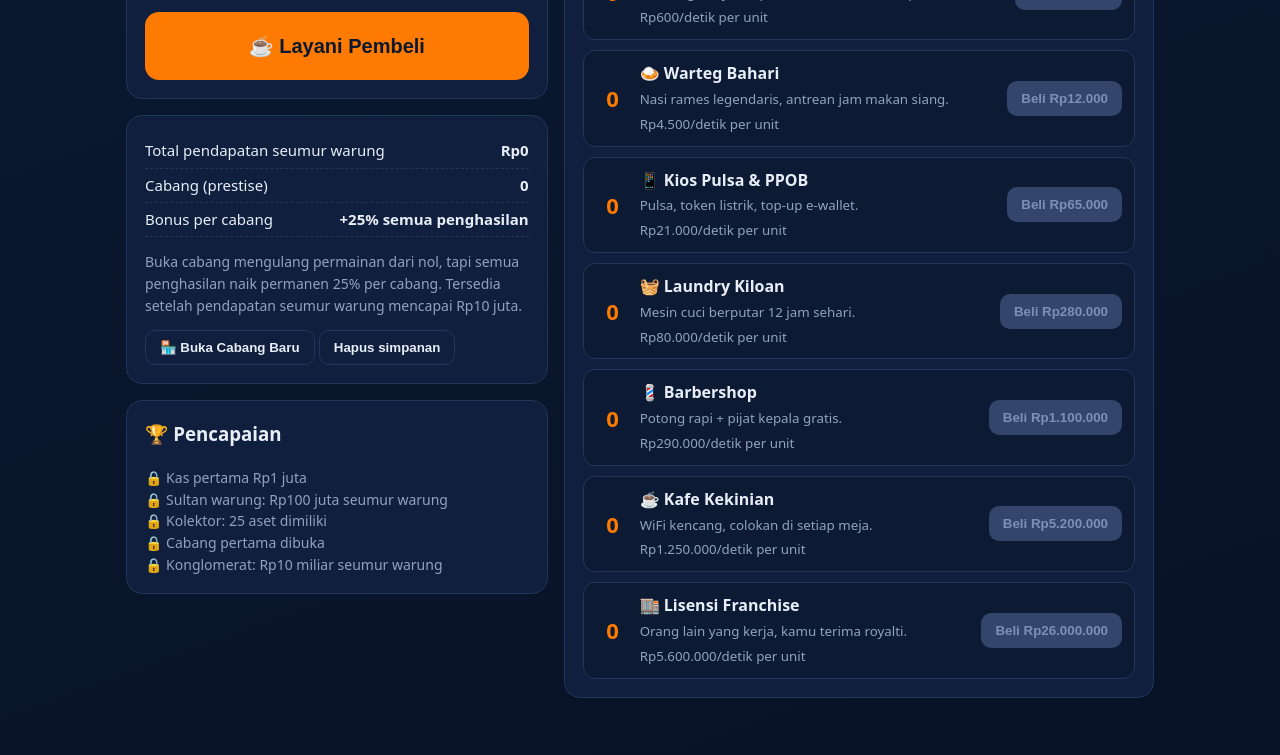
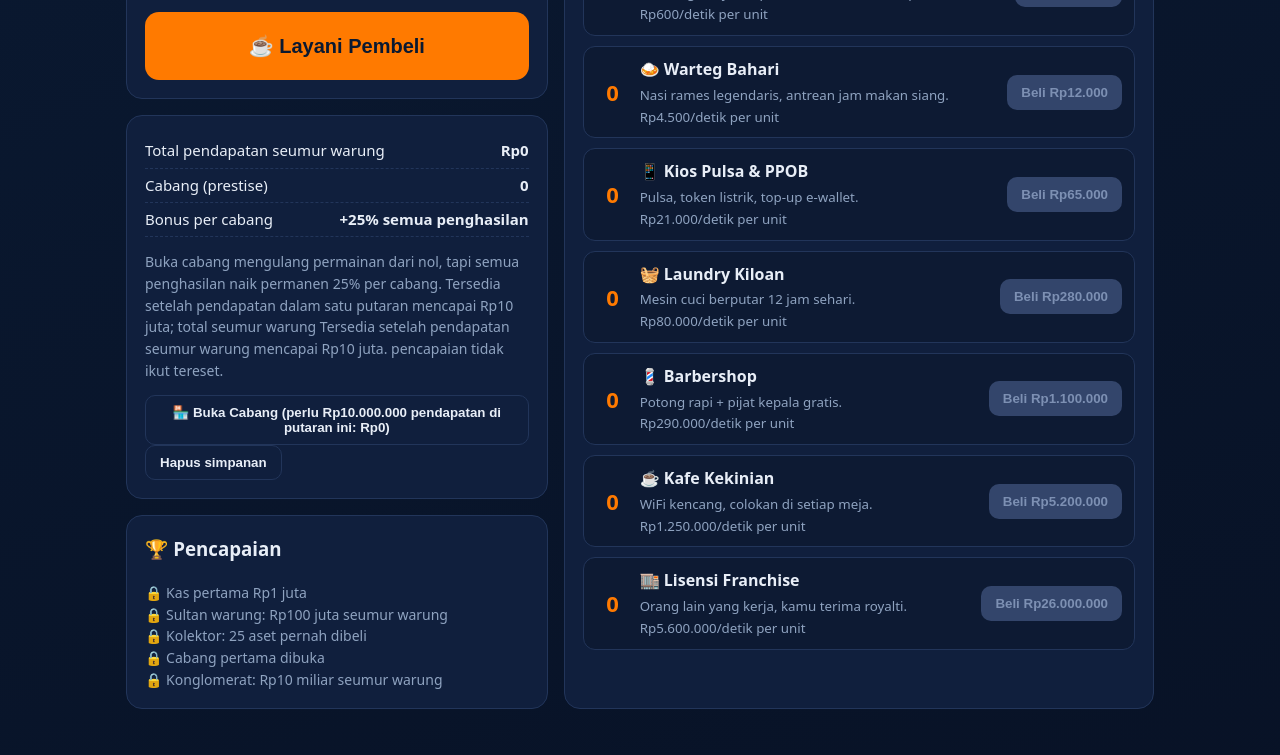
Before and after one commit to kontenlaris-studio/warung-tycoon, a plain HTML site: page index.html in a window 1280 px wide. Shown: the part 261-1016 px from the top of the page. Drawn offline with Linux system fonts and the light colour scheme.

Commit message:
Fix: prestige exploit + lifetime reset, DOM rebuilt every 500ms swallowing buy taps, offline earnings double-count; per-run earnings tracked separately, shop DOM built once, offline gain saved immediately (10/10 harness tests)

```diff
--- a/index.html
+++ b/index.html
@@ -39,7 +39,7 @@ footer{color:var(--mut);text-align:center;padding:20px;font-size:13px}
 <div class="stat"><span>Total pendapatan seumur warung</span><b id="lifetime">Rp0</b></div>
 <div class="stat"><span>Cabang (prestise)</span><b id="branches">0</b></div>
 <div class="stat"><span>Bonus per cabang</span><b>+25% semua penghasilan</b></div>
-<p style="color:var(--mut);font-size:14px">Buka cabang mengulang permainan dari nol, tapi semua penghasilan naik permanen 25% per cabang. Tersedia setelah pendapatan seumur warung mencapai Rp10 juta.</p>
+<p style="color:var(--mut);font-size:14px">Buka cabang mengulang permainan dari nol, tapi semua penghasilan naik permanen 25% per cabang. Tersedia setelah pendapatan dalam satu putaran mencapai Rp10 juta; total seumur warung Tersedia setelah pendapatan seumur warung mencapai Rp10 juta. pencapaian tidak ikut tereset.</p>
 <button class="ghost" id="prestige">🏪 Buka Cabang Baru</button>
 <button class="ghost" id="reset">Hapus simpanan</button>
 </div>
@@ -58,37 +58,82 @@ const ITEMS=[
 {id:'barber',icon:'💈',name:'Barbershop',desc:'Potong rapi + pijat kepala gratis.',base:1100000,rps:290000},
 {id:'kafe',icon:'☕',name:'Kafe Kekinian',desc:'WiFi kencang, colokan di setiap meja.',base:5200000,rps:1250000},
 {id:'franchise',icon:'🏬',name:'Lisensi Franchise',desc:'Orang lain yang kerja, kamu terima royalti.',base:26000000,rps:5600000}];
-const ACH=[[1e6,'Kas pertama Rp1 juta'],[1e8,'Sultan warung: Rp100 juta seumur warung'],[25,'Kolektor: 25 aset dimiliki'],[1,'Cabang pertama dibuka'],[1e10,'Konglomerat: Rp10 miliar seumur warung']];
-let S=JSON.parse(localStorage.getItem('warungTycoon')||'null')||{money:0,lifetime:0,owned:{},branches:0,last:Date.now()};
+const PRESTIGE_NEED=1e7;
+let S;
+try{S=JSON.parse(localStorage.getItem('warungTycoon'))}catch(e){S=null}
+if(!S||typeof S.money!=='number')S={money:0,lifetime:0,runEarned:0,totalBought:0,owned:{},branches:0,last:Date.now()};
+if(typeof S.runEarned!=='number')S.runEarned=S.lifetime||0;   // migrasi simpanan lama
+if(typeof S.totalBought!=='number')S.totalBought=Object.values(S.owned||{}).reduce((a,b)=>a+b,0);
 const mult=()=>1+0.25*S.branches;
 const cost=it=>Math.round(it.base*Math.pow(1.15,S.owned[it.id]||0));
 const rps=()=>ITEMS.reduce((a,it)=>a+(S.owned[it.id]||0)*it.rps,0)*mult();
 const rp=n=>'Rp'+Math.floor(n).toLocaleString('id-ID');
-function save(){S.last=Date.now();localStorage.setItem('warungTycoon',JSON.stringify(S))}
+function save(){S.last=Date.now();try{localStorage.setItem('warungTycoon',JSON.stringify(S))}catch(e){}}
+function earn(g){S.money+=g;S.lifetime+=g;S.runEarned+=g}
+const $=id=>document.getElementById(id);
+// Bangun daftar toko SEKALI; tick hanya memperbarui teks & status tombol
+// (sebelumnya DOM dibangun ulang tiap 500ms sehingga tombol beli sering
+//  lepas dari sentuhan/klik di tengah jalan).
+const shopRefs={};
+(function buildShop(){
+  const shop=$('shop');
+  ITEMS.forEach(it=>{
+    const d=document.createElement('div');d.className='item';
+    const left=document.createElement('div');left.style.cssText='display:flex;gap:10px;align-items:center';
+    const own=document.createElement('div');own.className='own';own.textContent='0';
+    const mid=document.createElement('div');
+    const b=document.createElement('b');b.textContent=it.icon+' '+it.name;
+    const sm=document.createElement('small');sm.textContent=it.desc;
+    const sm2=document.createElement('small');sm2.style.display='block';
+    mid.appendChild(b);mid.appendChild(sm);mid.appendChild(sm2);
+    left.appendChild(own);left.appendChild(mid);
+    const btn=document.createElement('button');btn.className='buy';
+    btn.onclick=()=>{const c=cost(it);if(S.money>=c){S.money-=c;S.owned[it.id]=(S.owned[it.id]||0)+1;S.totalBought++;save();render()}};
+    d.appendChild(left);d.appendChild(btn);shop.appendChild(d);
+    shopRefs[it.id]={own,btn,sm2,it};
+  });
+})();
+const ACHDEF=[
+ ['Kas pertama Rp1 juta',()=>S.lifetime>=1e6],
+ ['Sultan warung: Rp100 juta seumur warung',()=>S.lifetime>=1e8],
+ ['Kolektor: 25 aset pernah dibeli',()=>S.totalBought>=25],
+ ['Cabang pertama dibuka',()=>S.branches>=1],
+ ['Konglomerat: Rp10 miliar seumur warung',()=>S.lifetime>=1e10]];
 function render(){
-document.getElementById('money').textContent=rp(S.money);
-document.getElementById('persec').textContent=rp(rps());
-document.getElementById('perclick').textContent=rp(500*mult());
-document.getElementById('lifetime').textContent=rp(S.lifetime);
-document.getElementById('branches').textContent=S.branches;
-const shop=document.getElementById('shop');shop.innerHTML='';
-ITEMS.forEach(it=>{const c=cost(it);const d=document.createElement('div');d.className='item';
-d.innerHTML='<div style="display:flex;gap:10px;align-items:center"><div class="own">'+(S.owned[it.id]||0)+'</div><div><b>'+it.icon+' '+it.name+'</b><small>'+it.desc+'<br>'+rp(it.rps*mult())+'/detik per unit</small></div></div>';
-const b=document.createElement('button');b.className='buy';b.textContent='Beli '+rp(c);b.disabled=S.money<c;
-b.onclick=()=>{if(S.money>=c){S.money-=c;S.owned[it.id]=(S.owned[it.id]||0)+1;save();render()}};d.appendChild(b);shop.appendChild(d)});
-const totalOwned=Object.values(S.owned).reduce((a,b)=>a+b,0);
-const ach=document.getElementById('ach');ach.innerHTML='';
-[[ACH[0],S.lifetime>=1e6],[ACH[1],S.lifetime>=1e8],[ACH[2],totalOwned>=25],[ACH[3],S.branches>=1],[ACH[4],S.lifetime>=1e10]].forEach(([a,done])=>{const p=document.createElement('div');p.className='ach'+(done?' done':'');p.textContent=(done?'✅ ':'🔒 ')+a[1];ach.appendChild(p)});
-document.getElementById('prestige').disabled=S.lifetime<1e7;
+  $('money').textContent=rp(S.money);
+  $('persec').textContent=rp(rps());
+  $('perclick').textContent=rp(500*mult());
+  $('lifetime').textContent=rp(S.lifetime);
+  $('branches').textContent=S.branches;
+  for(const id in shopRefs){const r=shopRefs[id];const c=cost(r.it);
+    r.own.textContent=S.owned[id]||0;
+    r.sm2.textContent=rp(r.it.rps*mult())+'/detik per unit';
+    r.btn.textContent='Beli '+rp(c);r.btn.disabled=S.money<c;}
+  const ach=$('ach');ach.innerHTML='';
+  ACHDEF.forEach(([label,test])=>{const done=test();const p=document.createElement('div');
+    p.className='ach'+(done?' done':'');p.textContent=(done?'✅ ':'🔒 ')+label;ach.appendChild(p)});
+  const btn=$('prestige');
+  btn.disabled=S.runEarned<PRESTIGE_NEED;
+  btn.textContent=S.runEarned>=PRESTIGE_NEED?'🏪 Buka Cabang Baru':'🏪 Buka Cabang (perlu '+rp(PRESTIGE_NEED)+' pendapatan di putaran ini: '+rp(S.runEarned)+')';
 }
-document.getElementById('tap').onclick=()=>{const g=500*mult();S.money+=g;S.lifetime+=g;save();render()};
-document.getElementById('prestige').onclick=()=>{if(S.lifetime>=1e7&&confirm('Buka cabang? Kas & aset direset, bonus +25% permanen.')){S={money:0,lifetime:0,owned:{},branches:S.branches+1,last:Date.now()};save();render()}};
-document.getElementById('reset').onclick=()=>{if(confirm('Hapus semua progres?')){localStorage.removeItem('warungTycoon');location.reload()}};
-// offline earnings: 50% rate, cap 8 hours
-const away=Math.min((Date.now()-S.last)/1000,8*3600);const gain=rps()*away*0.5;
-if(gain>1000){S.money+=gain;S.lifetime+=gain;setTimeout(()=>alert('Selamat datang kembali! Warungmu menghasilkan '+rp(gain)+' selama kamu pergi (50%, maks 8 jam).'),300)}
+$('tap').onclick=()=>{earn(500*mult());save();render()};
+$('prestige').onclick=()=>{if(S.runEarned>=PRESTIGE_NEED&&confirm('Buka cabang? Kas & aset direset, bonus +25% permanen.')){
+  // PERBAIKAN: lifetime bersifat kumulatif (pencapaian tidak hilang) dan
+  // syarat prestise memakai pendapatan putaran ini (runEarned) — sebelumnya
+  // lifetime ikut direset sehingga pencapaian terkunci lagi, atau bila tidak
+  // direset pemain bisa prestise berulang tanpa bermain (eksploit).
+  S.money=0;S.runEarned=0;S.owned={};S.branches++;save();render()}};
+$('reset').onclick=()=>{if(confirm('Hapus semua progres?')){localStorage.removeItem('warungTycoon');location.reload()}};
+// Penghasilan saat pergi: 50%, maks 8 jam. Langsung disimpan setelah
+// diterapkan — sebelumnya bila tab ditutup <5 detik, rentang yang sama
+// dihitung dua kali pada kunjungan berikutnya.
+const away=Math.min(Math.max((Date.now()-(S.last||Date.now()))/1000,0),8*3600);
+const gain=rps()*away*0.5;
+if(gain>1000){earn(gain);save();setTimeout(()=>alert('Selamat datang kembali! Warungmu menghasilkan '+rp(gain)+' selama kamu pergi (50%, maks 8 jam).'),300)}
 let lastT=Date.now();
-setInterval(()=>{const now=Date.now();const dt=(now-lastT)/1000;lastT=now;const g=rps()*dt;if(g>0){S.money+=g;S.lifetime+=g}render()},500);
-setInterval(save,5000);render();
+setInterval(()=>{const now=Date.now();const dt=Math.min((now-lastT)/1000,60);lastT=now;const g=rps()*dt;if(g>0)earn(g);render()},500);
+setInterval(save,5000);
+render();
+
 </script>
 </body></html>
```
